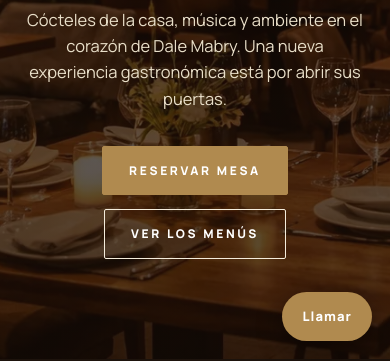
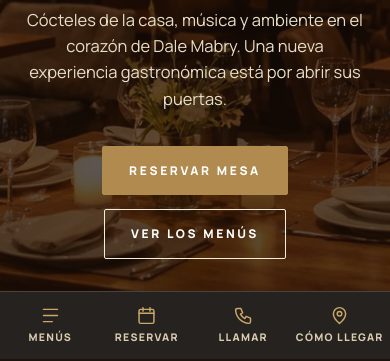
Before and after one commit to lmanzano86-ui/demo-rosario, a plain HTML site: page index.html in a window 390 px wide. Shown: the part 485-846 px from the top of the page. Drawn offline with nearby package versions, Linux system fonts and the light colour scheme.

Commit message:
Barra de menú inferior gris oscura en móvil, como la del referente: Menús, Reservar, Llamar y Cómo llegar, fija al pie de la pantalla

```diff
--- a/index.html
+++ b/index.html
@@ -176,6 +176,17 @@ footer a:hover{color:var(--dorado-claro)}
 .pie-marca .nombre{font-family:var(--serif);font-size:30px;letter-spacing:.2em;color:#fff}
 .creditos{max-width:1080px;margin:44px auto 0;padding-top:20px;border-top:1px solid rgba(176,138,79,.25);font-size:12.5px;color:#8d7c5f;text-align:center}
 .llamar-flotante{position:fixed;right:18px;bottom:18px;z-index:55;background:var(--dorado);color:#fff;text-decoration:none;font-weight:800;font-size:13px;letter-spacing:.08em;padding:14px 20px;border-radius:999px;box-shadow:0 10px 26px rgba(0,0,0,.45)}
+
+/* ---------- Barra de menú inferior (móvil) ---------- */
+.barra-inferior{display:none}
+@media (max-width:900px){
+  .llamar-flotante{display:none}
+  .barra-inferior{display:flex;position:fixed;left:0;right:0;bottom:0;z-index:58;background:#26221F;border-top:1px solid rgba(244,236,220,.16);padding:6px 2px calc(6px + env(safe-area-inset-bottom))}
+  .barra-inferior a{flex:1;display:flex;flex-direction:column;align-items:center;gap:3px;padding:7px 2px;text-decoration:none;color:#D9CCAF;font-size:10.5px;font-weight:800;letter-spacing:.12em;text-transform:uppercase}
+  .barra-inferior a svg{width:21px;height:21px;stroke:var(--dorado-claro);fill:none;stroke-width:1.7;stroke-linecap:round;stroke-linejoin:round}
+  .barra-inferior a:active{color:#fff}
+  body{padding-bottom:64px}
+}
 @media print{ .nav,.llamar-flotante{display:none} .hero{min-height:auto;padding:60px 24px} .hero h1{font-size:56px} }
 </style>
 </head>
@@ -531,5 +542,13 @@ footer a:hover{color:var(--dorado-claro)}
   if(lang!=='es'){ setLang(lang); }
 })();
 </script>
+
+<!-- BARRA DE MENÚ INFERIOR (MÓVIL) -->
+<nav class="barra-inferior" aria-label="Menú inferior">
+  <a href="#menus"><svg viewBox="0 0 24 24" aria-hidden="true"><path d="M4 5h16M4 12h16M4 19h10"/></svg><span data-es="Menús" data-en="Menus">Menús</span></a>
+  <a href="#reservas"><svg viewBox="0 0 24 24" aria-hidden="true"><rect x="3.5" y="5" width="17" height="16" rx="2"/><path d="M3.5 9.5h17M8 3v4M16 3v4"/></svg><span data-es="Reservar" data-en="Reserve">Reservar</span></a>
+  <a href="tel:+18132845154"><svg viewBox="0 0 24 24" aria-hidden="true"><path d="M5 4h4l2 5-2.5 1.5a12 12 0 0 0 5 5L15 13l5 2v4a2 2 0 0 1-2 2A16 16 0 0 1 3 6a2 2 0 0 1 2-2Z"/></svg><span data-es="Llamar" data-en="Call">Llamar</span></a>
+  <a href="https://maps.app.goo.gl/meVKJqDnpMzcXSnp9" target="_blank" rel="noopener"><svg viewBox="0 0 24 24" aria-hidden="true"><path d="M12 21s-7-5.5-7-11a7 7 0 0 1 14 0c0 5.5-7 11-7 11Z"/><circle cx="12" cy="10" r="2.6"/></svg><span data-es="Cómo llegar" data-en="Directions">Cómo llegar</span></a>
+</nav>
 </body>
 </html>
```
